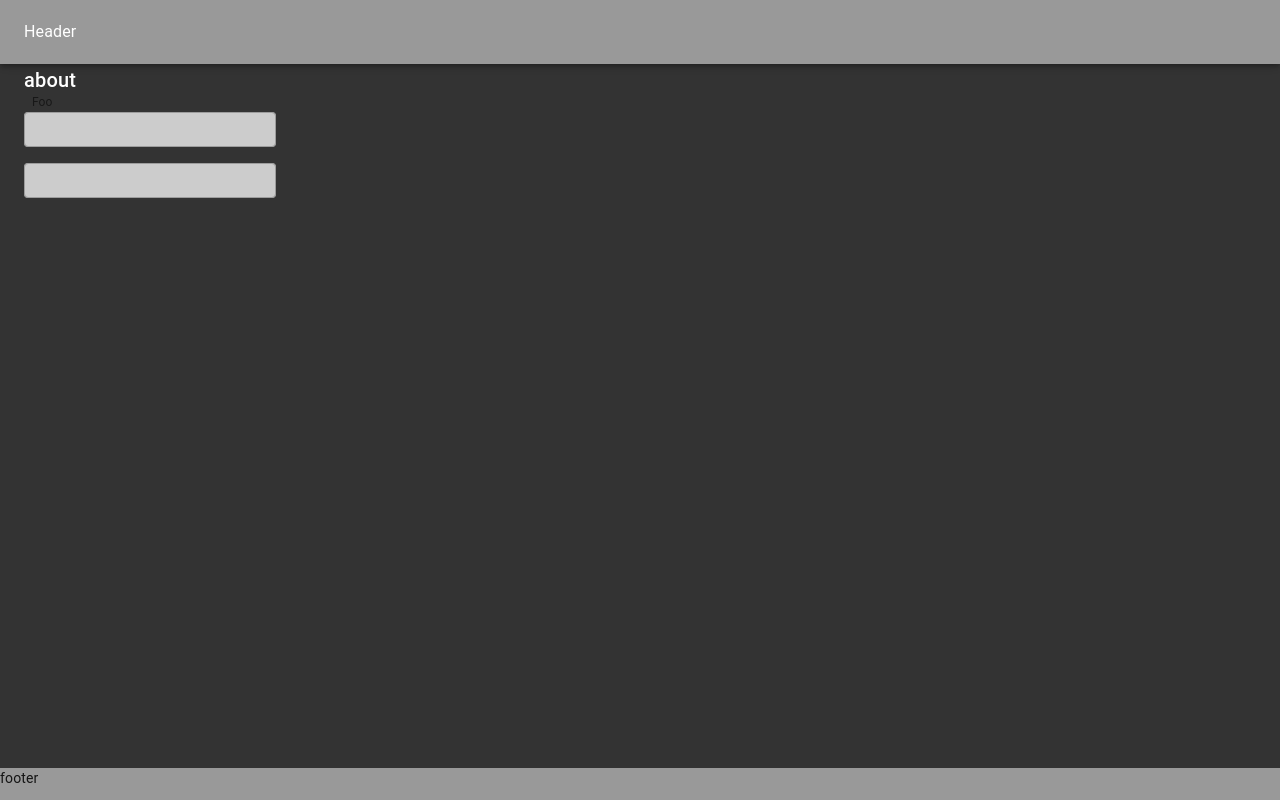
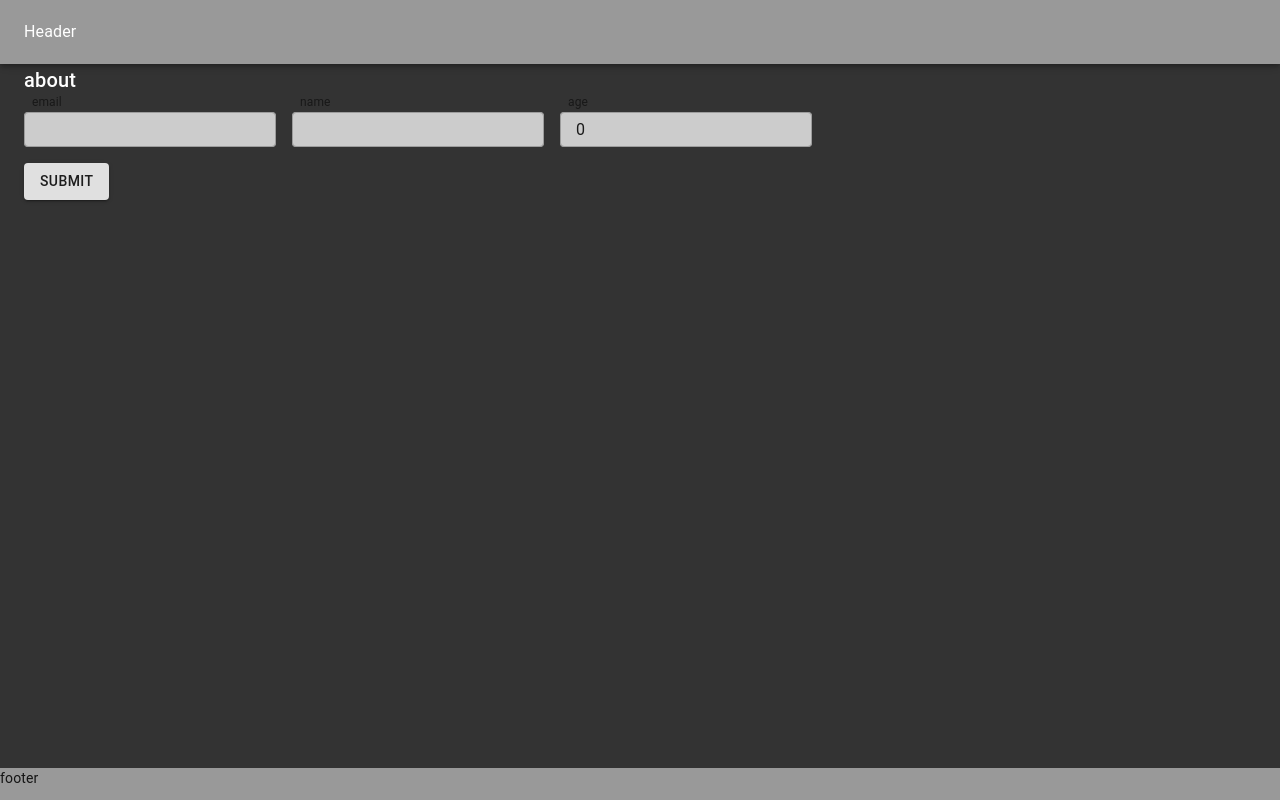
Before and after one commit to milligramme/react-app-dashboard, a React (Create React App) app: page /about in a window 1280 px wide. Built offline with nearby package versions, Linux system fonts and the light colour scheme.

Commit message:
update TextField

```diff
--- a/src/components/atoms/TextField/classes.module.css
+++ b/src/components/atoms/TextField/classes.module.css
@@ -1,6 +1,6 @@
 .Input.Input {
   background-color: #ccc;
-  margin: 16px 16px 0 0;
+  margin: 16px 16px 16px 0;
   font-size: 16px;
 }
 
--- a/src/components/atoms/TextField/index.tsx
+++ b/src/components/atoms/TextField/index.tsx
@@ -1,4 +1,5 @@
-import React from "react";
+import React, { useMemo } from "react";
+import { useField, useFormikContext } from "formik";
 
 import {
   TextField,
@@ -11,9 +12,47 @@ interface OwnProps {
   name: string;
 }
 
-type Props = OwnProps & Omit<TextFieldProps, "name" | "variant">;
+type Props = OwnProps & Omit<TextFieldProps, "name" | "variant" | "value">;
 
-const CustomizedTextField: React.FunctionComponent<Props> = ({name, ...props}) => {
+const CustomizedTextField: React.FunctionComponent<Props> = ({
+  name,
+  onChange = () => { },
+  onBlur = () => { },
+ ...restProps
+ }) => {
+
+  // fallback
+  /* eslint-disable react-hooks/rules-of-hooks */
+  if (useFormikContext() === undefined) {
+    return (
+      <TextField
+        name={name}
+        onBlur={onBlur}
+        onChange={onChange}
+        {...restProps}
+      />
+    );
+  }
+
+   const [field] = useField({ name });
+   const {
+     onChange: onFieldChange,
+     onBlur: onFieldBlur,
+     ...restFieldProps
+ } = field;
+
+   const handleChange: React.ChangeEventHandler<HTMLInputElement> = useMemo(() => e => {
+     onFieldChange(e);
+     onChange(e);
+   }, [onChange, onFieldChange]);
+
+   const handleBlur: React.FocusEventHandler<HTMLInputElement> = useMemo(() => e => {
+     onFieldBlur(e);
+     onBlur(e);
+   }, [onBlur, onFieldBlur]);
+
+  /* eslint-enable react-hooks/rules-of-hooks */
+
   return (
     <TextField
       variant="outlined"
@@ -32,7 +71,10 @@ const CustomizedTextField: React.FunctionComponent<Props> = ({name, ...props}) =
           outlined: classes.InputLabelOutlined,
         }
       }}
-      {...props}
+      onBlur={handleBlur}
+      onChange={handleChange}
+      {...restProps}
+      {...restFieldProps}
     />
   );
 };
--- a/src/components/pages/About/index.tsx
+++ b/src/components/pages/About/index.tsx
@@ -3,22 +3,31 @@ import React from "react";
 import {
   Typography,
   Box,
+  Button,
 } from "@material-ui/core";
 
 import TextField from "../../atoms/TextField";
+import Form from "../../organisms/Form";
 import MainTemplate from "../../templates/MainTemplate";
 
 const About: React.FunctionComponent = () => (
   <MainTemplate>
     <Typography variant="h6">about</Typography>
-
-    <Box>
-      <TextField name="foo" label="Foo" />
-    </Box>
-
-    <Box>
-      <TextField name="boo" required={true} />
-    </Box>
+    <Form
+      initialValue={{ email: "", name: "", age: 0 }}
+      onSubmit={(values) => { console.log(values) }}
+    >
+      <>
+        <Box>
+          <TextField label="email" name="email" type="email" />
+          <TextField label="name" name="name" type="text" />
+          <TextField label="age" name="age" type="number" />
+        </Box>
+        <Button type="submit" variant="contained">
+          submit
+        </Button>
+      </>
+    </Form>
   </MainTemplate>
 );
 
```
